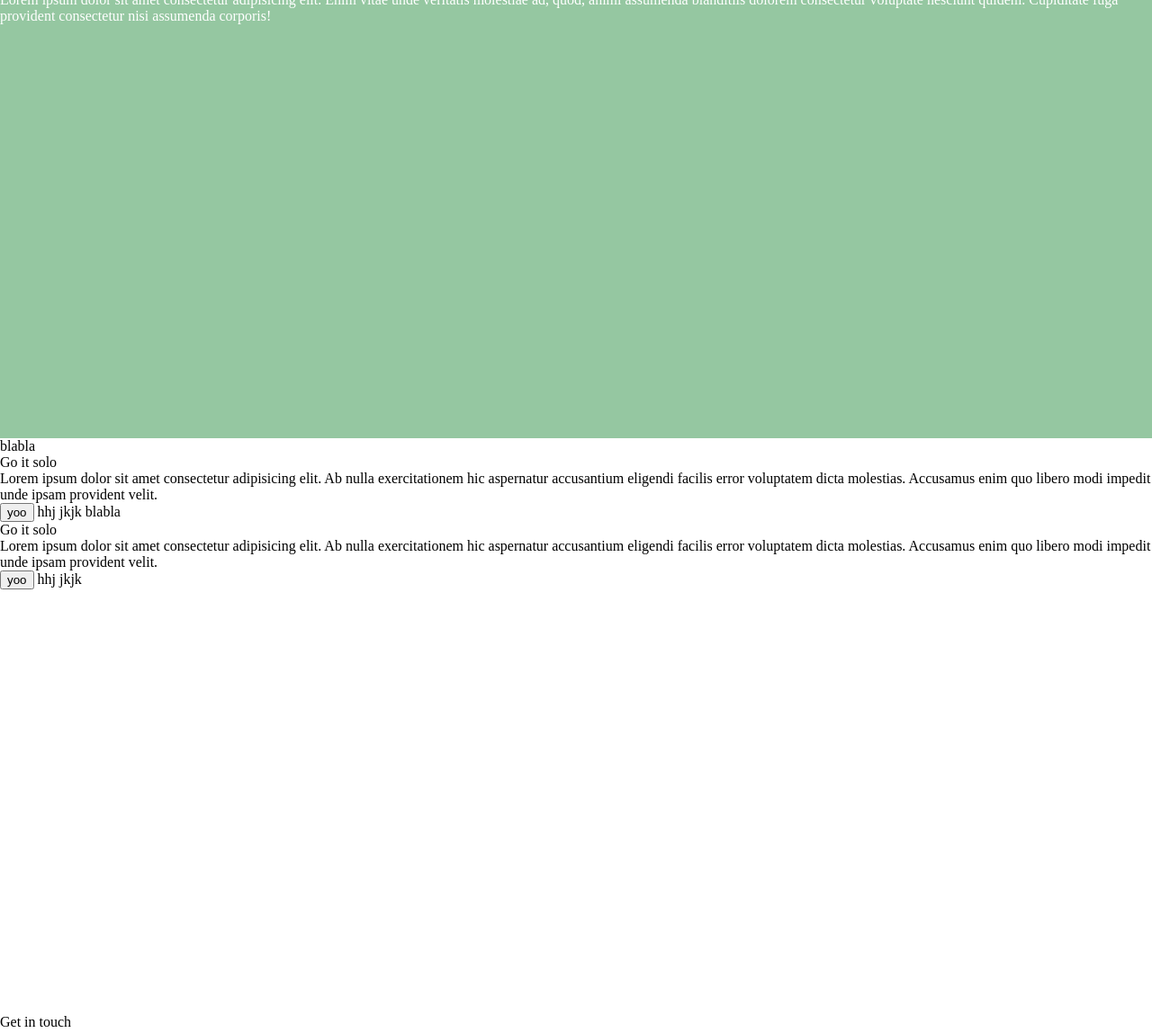
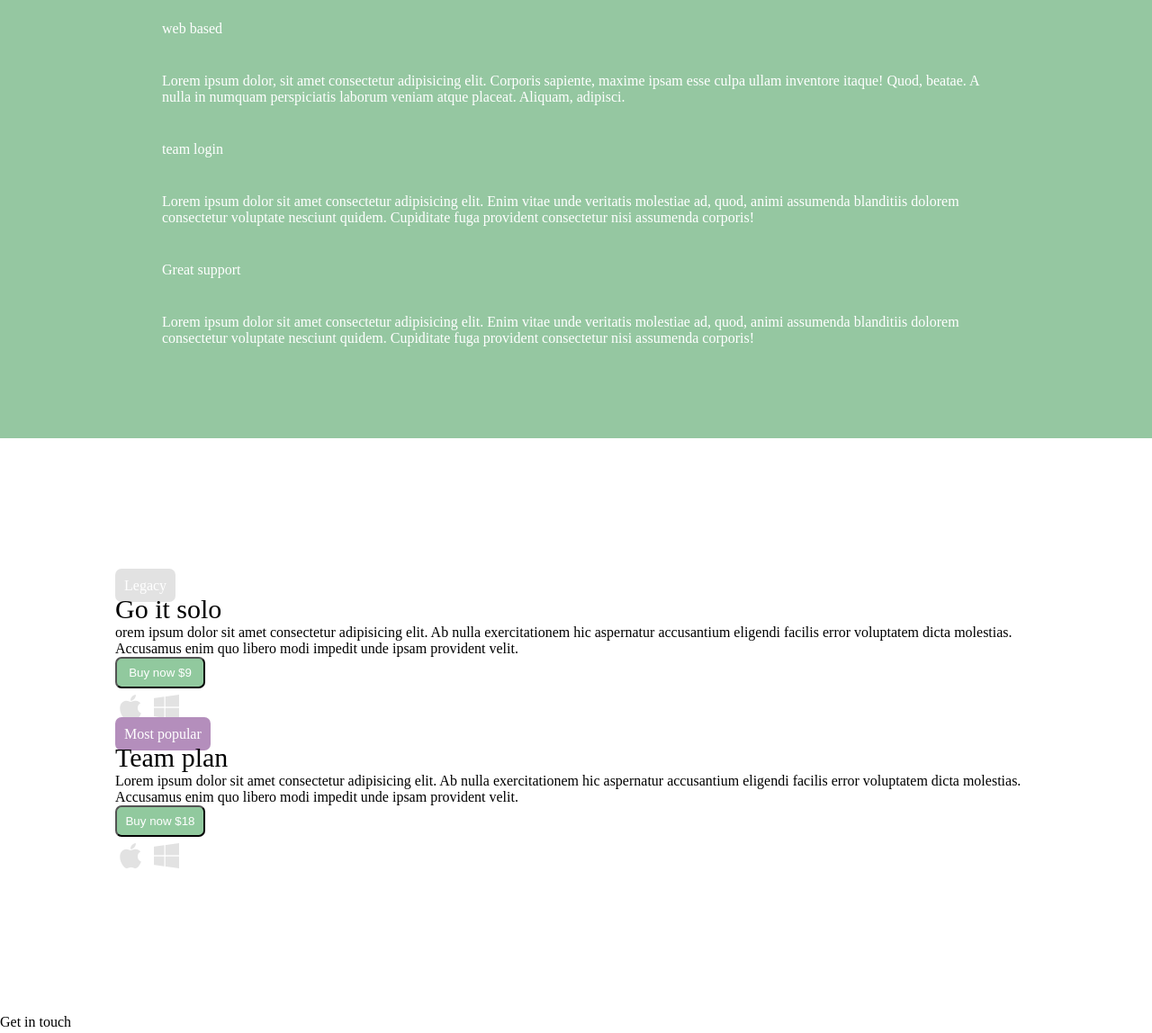
Before and after one commit to Mikkke/2019_maquette_responsive, a plain HTML site: page index.html in a window 1280 px wide. Shown: the part 3663-4811 px from the top of the page at 90% size. Drawn offline with Linux system fonts and the light colour scheme.

Commit message:
edition de l'avant derniere section

```diff
--- a/index.html
+++ b/index.html
@@ -182,67 +182,80 @@
     </section>
     <section
         class="green-background-section">
+        <div class="div-green-background-section">
+
         <h2>
             Reason to get on board
         </h2>
+        <div class="green-first">
             <p>
                 web based
             </p>
             <p>
                 Lorem ipsum dolor, sit amet consectetur adipisicing elit. Corporis sapiente, maxime ipsam esse culpa ullam inventore itaque! Quod, beatae. A nulla in numquam perspiciatis laborum veniam atque placeat. Aliquam, adipisci.
             </p>
+        </div>
+        <div class="green-second">
             <p>
                 team login
             </p>
             <p>
                 Lorem ipsum dolor sit amet consectetur adipisicing elit. Enim vitae unde veritatis molestiae ad, quod, animi assumenda blanditiis dolorem consectetur voluptate nesciunt quidem. Cupiditate fuga provident consectetur nisi assumenda corporis!
             </p>
+        </div>
+        <div class="green-third">
             <p>
                 Great support
             </p>
             <p>
                 Lorem ipsum dolor sit amet consectetur adipisicing elit. Enim vitae unde veritatis molestiae ad, quod, animi assumenda blanditiis dolorem consectetur voluptate nesciunt quidem. Cupiditate fuga provident consectetur nisi assumenda corporis!
             </p>
+        </div>
+    </div>
     </section>
     <section
         class="section-five">
-        <span>
-            blabla
+        <div
+            class="div-section-five">
+            <div
+                class="legacy">
+                <span class="yo">
+                    Legacy
                 </span>
                 <h2>
                     Go it solo
                 </h2>
                 <p>
-            Lorem ipsum dolor sit amet consectetur adipisicing elit. Ab nulla exercitationem hic aspernatur accusantium eligendi facilis error voluptatem dicta molestias. Accusamus enim quo libero modi impedit unde ipsam provident velit.
+                    orem ipsum dolor sit amet consectetur adipisicing elit. Ab nulla exercitationem hic aspernatur accusantium eligendi facilis error voluptatem dicta molestias. Accusamus enim quo libero modi impedit unde ipsam provident velit.
                 </p>
                 <button>
-            yoo
+                    Buy now $9
                 </button>
-        <span>
-            hhj
-        </span>
-        <span>
-            jkjk
-        </span>
-        <span>
-            blabla
+                <div>
+                    <i class="fab fa-apple fa-2x"></i>
+                    <i class="fab fa-windows fa-2x"></i>
+                </div>
+            </div>
+            <div
+                class="popular">
+                <span class="yo">
+                    Most popular
                 </span>
                 <h2>
-            Go it solo
+                    Team plan
              </h2>
                 <p>
                     Lorem ipsum dolor sit amet consectetur adipisicing elit. Ab nulla exercitationem hic aspernatur accusantium eligendi facilis error voluptatem dicta molestias. Accusamus enim quo libero modi impedit unde ipsam provident velit.
                 </p>
                 <button>
-            yoo
+                    Buy now $18
                 </button>
-        <span>
-            hhj
-        </span>
-        <span>
-            jkjk
-        </span>
-
+                <div>
+                    <i class="fab fa-apple fa-2x"></i>
+                    <i class="fab fa-windows fa-2x"></i>
+                </div>
+            </div>
+        </div>
     </section>
     <section
         class="last-section">
--- a/scss/style.scss
+++ b/scss/style.scss
@@ -3,7 +3,6 @@ section {
     width: 100%;
     min-height: 80vh;
 }
-
 
 
 
@@ -47,7 +46,7 @@ body {
           width: 40%;
 
           position: absolute;
-          bottom: 280px;
+          bottom: 100px;
           left: 55px;
           h1 {
             font-size: 45px;
@@ -227,6 +226,96 @@ body {
     .green-background-section {
         background-color:  rgb(149, 199, 161);
         color: white;
+        width: 100%;
+        display: flex;
+        justify-content: center;
+        .div-green-background-section {
+            display: flex;
+            flex-direction: column;
+            justify-content: center;
+            width: 75%;
+            h2 {
+                font-size: 30px;
+                padding: 20px;
+            }
+            p {
+                padding: 20px;
+            }
+
+
+        }
     }
+    .section-five {
+        width: 100%;
+        display: flex;
+        justify-content: center;
+
+        .div-section-five {
+            display: flex;
+            flex-direction: column;
+            justify-content: center;
+            align-items: center;
+            width: 80%;
+
+            .legacy {
+                .yo {
+
+                    padding: 10px;
+                    border-radius: 7px;
+                    background-color: rgb(226, 226, 226);
+                    color: white;
+                }
+                h2 {
+                    font-size: 30px;
+                }
+                button {
+                    height: 35px;
+                    width: 100px;
+                    border-radius: 7px;
+                    background-color: rgb(145, 201, 158);
+                    color: white;
+                }
+
+                i {
+                    color: rgb(226, 226, 226);
+                    padding: 5px;
+
+                }
+
+            }
+
+            .popular {
+                .yo {
+                    padding: 10px;
+                    border-radius: 7px;
+                    background-color: rgb(180, 142, 188);
+                    color: white;
+                }
+                h2 {
+                    font-size: 30px;
+                }
+                button {
+                    height: 35px;
+                    width: 100px;
+                    border-radius: 7px;
+                    background-color: rgb(145, 201, 158);
+                    color: white;
+
+                }
+
+                i {
+                    color: rgb(226, 226, 226);
+                    padding: 5px;
+
+
+                }
+
+            }
+            }
+
+
+        }
+
     }
+
 }
```
Also changed, not shown: style.css, 1 other file. Lines whose indentation alone changed are shown as unchanged.
